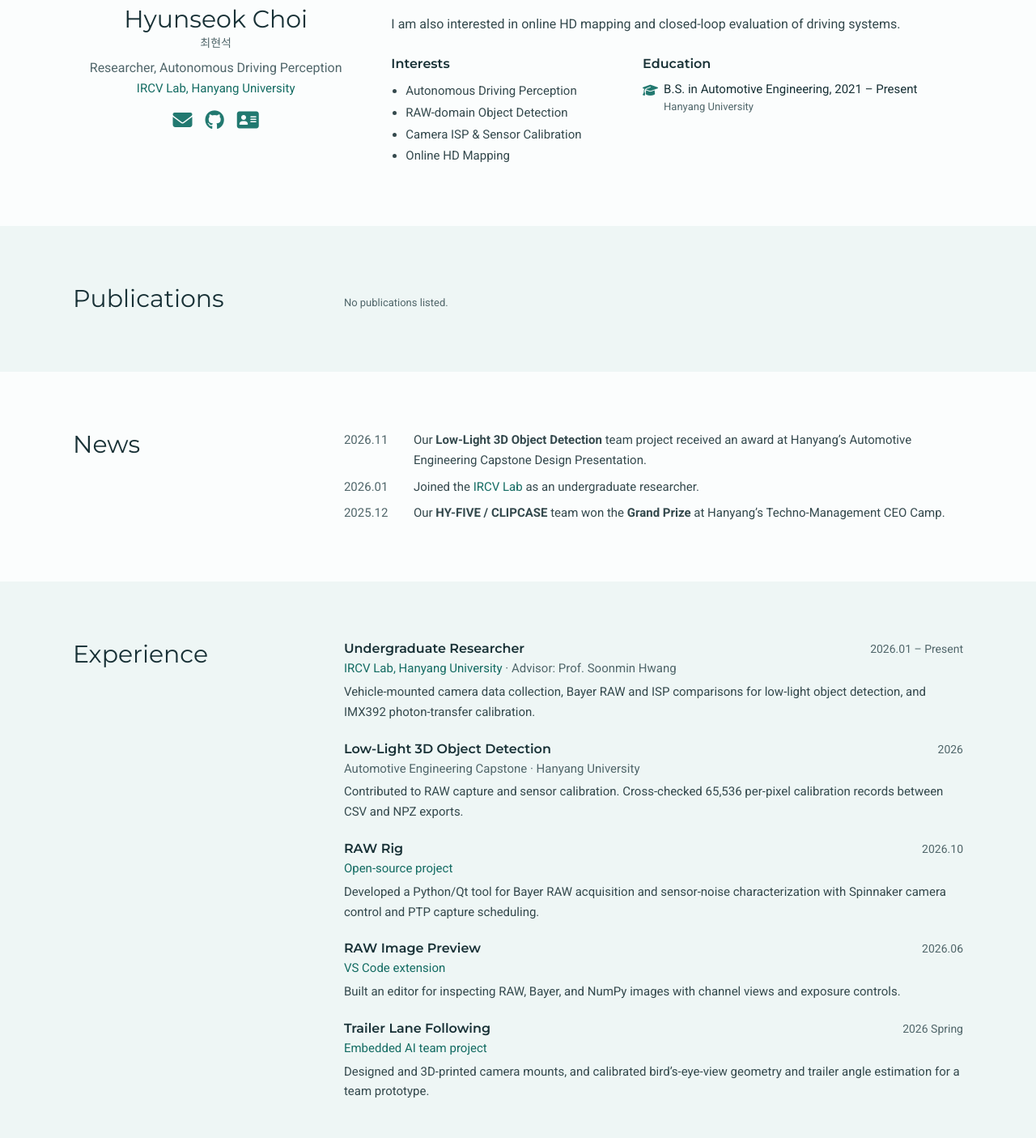
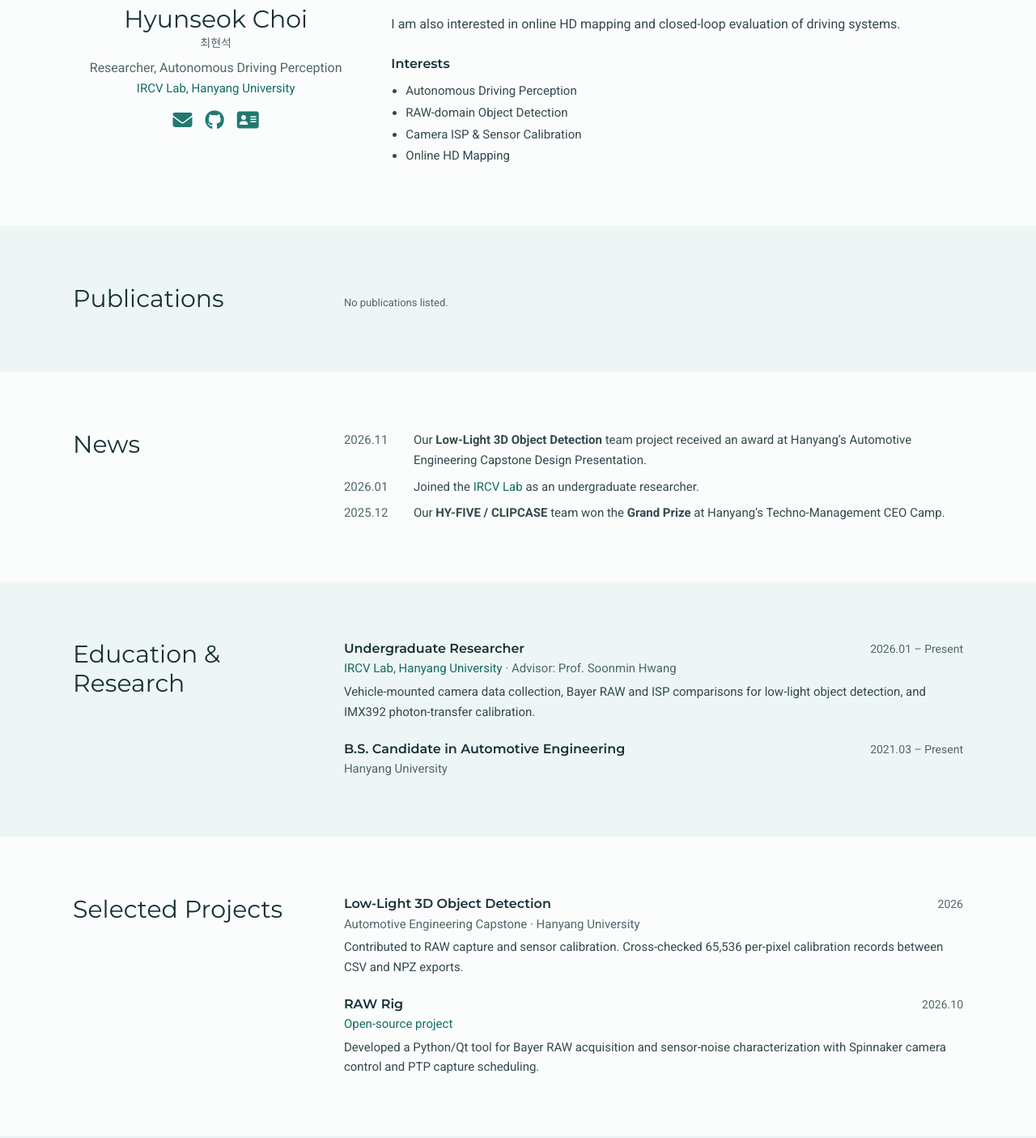
Before and after one commit to Choihyunseok1/Choihyunseok1.github.io, a plain HTML site: page index.html in a window 1280 px wide. Shown: the part 319-1724 px from the top of the page at 81% size. Drawn offline with Linux system fonts and the light colour scheme.

Commit message:
Separate education and research from selected projects

```diff
--- a/index.html
+++ b/index.html
@@ -49,7 +49,7 @@ main>#top{padding-top:56px}
 .icons a:hover{opacity:.75;text-decoration:none}
 .bio h1{font-weight:400;font-size:1.875rem;margin-bottom:14px}
 .bio p{margin:0 0 12px}
-.bio-meta{grid-template-columns:minmax(0,5fr) minmax(0,7fr);gap:28px;margin-top:22px}
+.bio-meta{margin-top:22px}
 .bio-meta h3{font-size:1rem;font-weight:600;margin-bottom:8px}
 .interests{margin:0;padding-left:18px;font-size:.9375rem}
 .interests li{margin-bottom:2px}
@@ -94,7 +94,6 @@ footer>.frame{padding-block:24px max(28px,env(safe-area-inset-bottom,0px))}
 @media(max-width:760px){main>section{padding-block:44px}main>#top{padding-top:36px}}
 @media(max-width:700px){header nav{display:none}#switch-theme{margin-left:auto}}
 @media(max-width:640px){.paper{grid-template-columns:minmax(0,1fr);gap:12px}.preview{order:-1}}
-@media(max-width:560px){.bio-meta{grid-template-columns:minmax(0,1fr);gap:20px}}
 @media(prefers-reduced-motion:reduce){html{scroll-behavior:auto}*{transition:none!important}}
 @media print{header,footer{display:none}.frame{padding-inline:0}main>section,main>#top{padding-block:12px}.hero,.split{grid-template-columns:minmax(0,1fr);gap:12px}.identity img,.preview{display:none}.paper{grid-template-columns:minmax(0,1fr)}}
 </style>
@@ -102,7 +101,7 @@ footer>.frame{padding-block:24px max(28px,env(safe-area-inset-bottom,0px))}
 <body>
 <header><div class="frame">
 <a href="#top" class="wordmark">Hyunseok Choi</a>
-<nav aria-label="Sections"><a href="#publications">Publications</a><a href="#news">News</a><a href="#experience">Experience</a><a href="#awards">Awards</a></nav>
+<nav aria-label="Sections"><a href="#publications">Publications</a><a href="#news">News</a><a href="#experience">Education &amp; Research</a><a href="#awards">Awards</a></nav>
 <button id="switch-theme" type="button" aria-label="Toggle dark mode"><i class="fa-solid fa-moon" aria-hidden="true"></i></button>
 </div></header>
 <main>
@@ -122,7 +121,6 @@ footer>.frame{padding-block:24px max(28px,env(safe-area-inset-bottom,0px))}
     <p>I am also interested in online HD mapping and closed-loop evaluation of driving systems.</p>
     <div class="bio-meta">
       <div><h3>Interests</h3><ul class="interests"><li>Autonomous Driving Perception</li><li>RAW-domain Object Detection</li><li>Camera ISP &amp; Sensor Calibration</li><li>Online HD Mapping</li></ul></div>
-      <div><h3>Education</h3><ul class="edu"><li><i class="fa-solid fa-graduation-cap" aria-hidden="true"></i><div class="degree">B.S. in Automotive Engineering, 2021 – Present</div><div class="school">Hanyang University</div></li></ul></div>
     </div>
   </div>
 </div></section>
@@ -139,13 +137,17 @@ footer>.frame{padding-block:24px max(28px,env(safe-area-inset-bottom,0px))}
   </ul>
 </div></section>
 <section id="experience"><div class="frame split">
-  <div><h2>Experience</h2></div>
+  <div><h2>Education &amp; Research</h2></div>
   <ul class="work">
     <li><div class="job-line"><strong>Undergraduate Researcher</strong><time>2026.01 – Present</time></div><div class="org"><a href="https://ircv.hanyang.ac.kr/">IRCV Lab, Hanyang University</a> · Advisor: Prof. Soonmin Hwang</div><p>Vehicle-mounted camera data collection, Bayer RAW and ISP comparisons for low-light object detection, and IMX392 photon-transfer calibration.</p></li>
+    <li><div class="job-line"><strong>B.S. Candidate in Automotive Engineering</strong><time datetime="2021-03">2021.03 – Present</time></div><div class="org">Hanyang University</div></li>
+  </ul>
+</div></section>
+<section id="projects"><div class="frame split">
+  <div><h2>Selected Projects</h2></div>
+  <ul class="work">
     <li><div class="job-line"><strong>Low-Light 3D Object Detection</strong><time>2026</time></div><div class="org">Automotive Engineering Capstone · Hanyang University</div><p>Contributed to RAW capture and sensor calibration. Cross-checked 65,536 per-pixel calibration records between CSV and NPZ exports.</p></li>
     <li><div class="job-line"><strong>RAW Rig</strong><time>2026.10</time></div><div class="org"><a href="https://github.com/Choihyunseok1/RAW-Rig">Open-source project</a></div><p>Developed a Python/Qt tool for Bayer RAW acquisition and sensor-noise characterization with Spinnaker camera control and PTP capture scheduling.</p></li>
-    <li><div class="job-line"><strong>RAW Image Preview</strong><time>2026.06</time></div><div class="org"><a href="https://github.com/Choihyunseok1/vscode-raw-image-preview">VS Code extension</a></div><p>Built an editor for inspecting RAW, Bayer, and NumPy images with channel views and exposure controls.</p></li>
-    <li><div class="job-line"><strong>Trailer Lane Following</strong><time>2026 Spring</time></div><div class="org"><a href="https://github.com/Choihyunseok1/Trailer-E2E-Lane-Following">Embedded AI team project</a></div><p>Designed and 3D-printed camera mounts, and calibrated bird’s-eye-view geometry and trailer angle estimation for a team prototype.</p></li>
   </ul>
 </div></section>
 <section id="awards"><div class="frame split">
```
